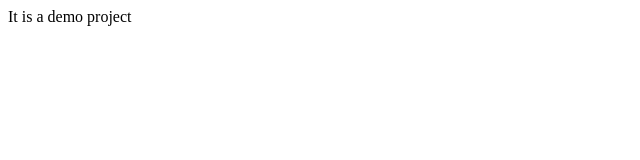
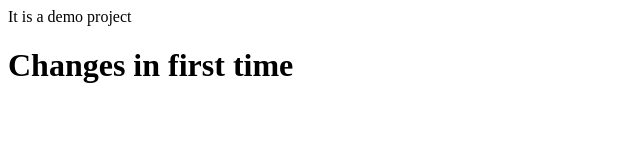
Before and after one commit to darshanjain7/test-new, a plain HTML site: page index.html in a window 1280 px wide. Shown: the whole page, without its empty margins (0-640 px from the left). Drawn offline with Linux system fonts and the light colour scheme.

Commit message:
added h1

```diff
--- a/index.html
+++ b/index.html
@@ -5,5 +5,6 @@
 </head>
 <body>
 <p>It is a demo project</p>
+<h1>Changes in first time</h1>
 </body>
 </html>
```
